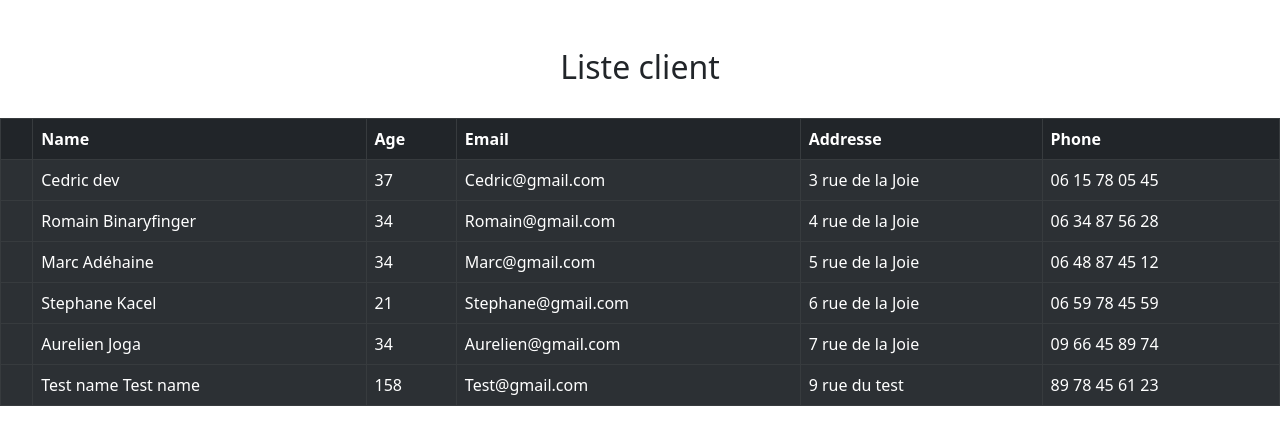
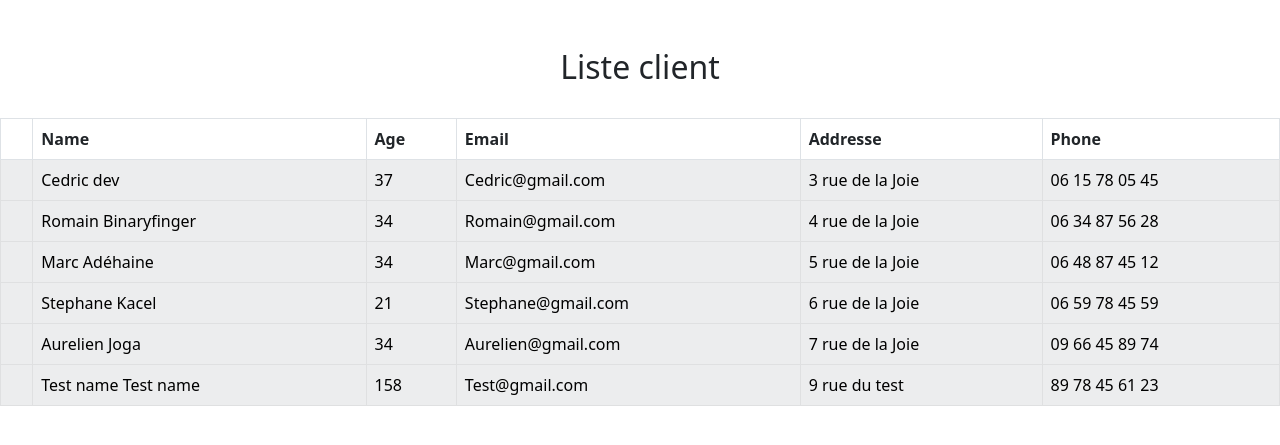
Before and after one commit to Stefus01/projet_CRM, a Django app: page /liste_de_client/ in a window 1280 px wide. Shown: the part 56-501 px from the top of the page. Run offline with Django 3.2, Linux system fonts and the light colour scheme; data comes from the database, SQL or seed files in the repository.

Commit message:
/produit liste category fixed

```diff
--- a/templates/liste_de_client.html
+++ b/templates/liste_de_client.html
@@ -6,7 +6,7 @@
 <br/>
 <table class="table table-bordered table-striped table-hover">
     <thead>
-        <tr class="table-dark">
+        <tr class="table">
             <th scope="col"></th>
             <th scope="col">Name</th>
             <th scope="col">Age</th>
@@ -18,7 +18,7 @@
     <!-- Affiche tout les noms dans la table client + age mail address phone -->
     {% for liste_de_client in client_list%}
     <tbody>
-        <tr class="table-dark">
+        <tr class="table-light">
             <th scope="col"></th>
             <td>{{ liste_de_client }}</td>
             <td>{{liste_de_client.age}}</td>
--- a/templates/produit_template.html
+++ b/templates/produit_template.html
@@ -21,7 +21,7 @@
   <tr>
     <th scope="col"></th>
     <td> {{ champs.name }}</td>
-    <td> {{ champs.category }}</td>
+    <td> {{ champs.type }}</td>
     <td> {{ champs.quantity }}</td>
     <td> {{ champs.disponibility }}</td>
     <td> {{ champs.price }}</td>
```
